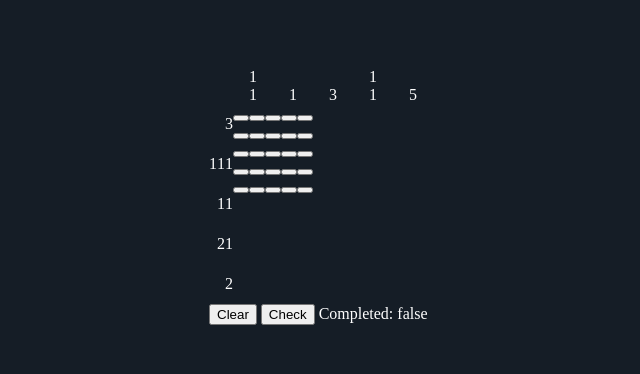
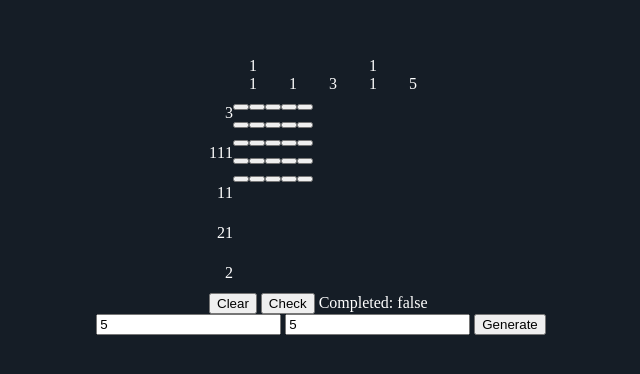
Before and after one commit to KarlGe/picross-multi, a Svelte app: page / in a window 1280 px wide. Shown: the part 212-586 px from the top of the page, without its empty margins (319-959 px from the left). Built offline with nearby package versions, Linux system fonts and the light colour scheme.

Commit message:
Added ability to generate new puzzles with given size

```diff
--- a/src/App.svelte
+++ b/src/App.svelte
@@ -1,7 +1,12 @@
 <script lang="ts">
   import Board from "./components/Board/board.svelte";
   import { onMount } from "svelte";
-  import type { BoardData, MarginData, Puzzle, SquareData } from "@customTypes/gameTypes";
+  import type {
+    BoardData,
+    MarginData,
+    Puzzle,
+    SquareData,
+  } from "@customTypes/gameTypes";
   import {
     checkSolution,
     createMargins,
@@ -13,15 +18,16 @@
   let initialData: BoardData = [];
   // const rows = data.height;
   // const cols = data.width;
-  const rows = 5;
-  const cols = 5;
-  onMount(() => {
-    puzzle = generatePuzzle(rows, cols);
-    for (let row = 0; row < rows; row++) {
-      initialData.push([]);
-      for (let column = 0; column < cols; column++) {
-        const filled = puzzle[row][column];
-        initialData[row].push({
+  let rows = 5;
+  let cols = 5;
+
+  const createInitialData = (rowNum: number, colNum: number) => {
+    const data: BoardData = [];
+    for (let row = 0; row < rowNum; row++) {
+      data.push([]);
+      for (let column = 0; column < colNum; column++) {
+        // const filled = puzzle[row][column];
+        data[row].push({
           rowNum: row,
           columnNum: column,
           // state: filled ? "clicked" : "",
@@ -29,7 +35,15 @@
         } as SquareData);
       }
     }
+    return data;
+  };
+  const createPuzzle = () => {
+    puzzle = generatePuzzle(rows, cols);
     margins = createMargins(puzzle);
+    initialData = createInitialData(rows, cols);
+  };
+  onMount(() => {
+    createPuzzle();
   });
 
   const checkBoard = (event) => {
@@ -42,7 +56,17 @@
   <div class="App">
     <!-- <Connection /> -->
     <div class="App-main">
-      <Board bind:margins bind:finished bind:initialData on:checkBoard={checkBoard} />
+      <Board
+        bind:margins
+        bind:finished
+        bind:initialData
+        on:checkBoard={checkBoard}
+      />
+      <div>
+        <input type="number" bind:value={rows} />
+        <input type="number" bind:value={cols} />
+        <button on:click={createPuzzle}>Generate</button>
+      </div>
     </div>
   </div>
 </main>
--- a/src/components/Board/board.svelte
+++ b/src/components/Board/board.svelte
@@ -14,6 +14,8 @@
   onMount(() => {
     boardData = initialData;
   });
+
+  $: initialData, (boardData = initialData);
 
   const dispatch = createEventDispatcher();
 
```
